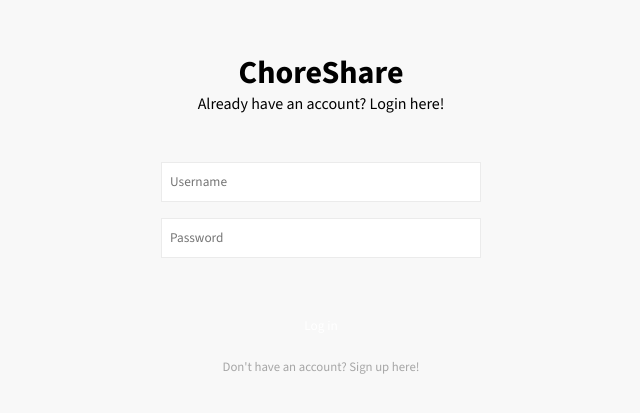
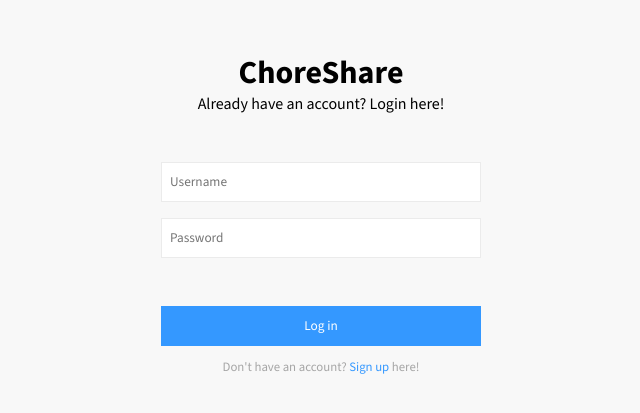
Before and after one commit to Axeloooo/ChoreShare, a React (Create React App) app in the folder client/: page /login in a window 1280 px wide. Shown: the part 187-600 px from the top of the page, without its empty margins (319-959 px from the left). Built offline with nearby package versions, Linux system fonts and the light colour scheme.

Commit message:
color fixed in login/register page

```diff
--- a/client/src/styles/LoginWindow.css
+++ b/client/src/styles/LoginWindow.css
@@ -8,7 +8,6 @@
     justify-content: center;
     align-items: center;
 }
-
 
 .auth-window form{
     display: flex;
@@ -32,13 +31,13 @@
 
 .auth-window form input:focus{
     outline: none;
-    border: 1px solid var(--darkblue);
+    border: 1px solid var(--bright-blue);
 }
 
 .auth-window form button{
     width: 100%;
     height: 2.5rem;
-    background: var(--darkblue);
+    background: var(--bright-blue);
     color: white;
     border: none;
     cursor: pointer;
@@ -54,7 +53,7 @@
 }
 
 .auth-window a{
-    color: var(--darkblue);
+    color: var(--bright-blue);
     cursor: pointer;
 }
 
```
